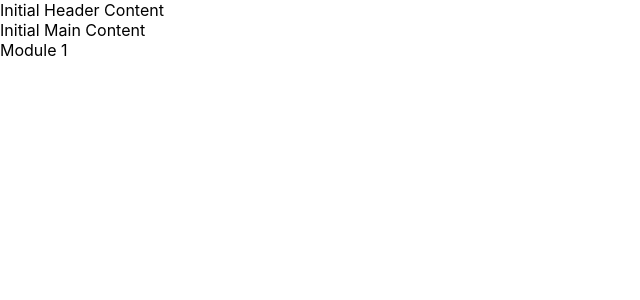
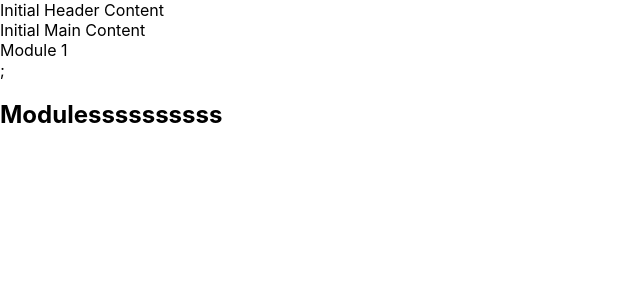
Before and after one commit to pooja12-dev/github_conflict, a React (Create React App) app: page / in a window 1280 px wide. Shown: the top 300 px of the page, without its empty margins (0-640 px from the left). Built offline with nearby package versions, Linux system fonts and the light colour scheme.

Commit message:
changed files:

```diff
--- a/src/Footer.js
+++ b/src/Footer.js
@@ -1,7 +1,11 @@
 import React from "react";
 
 const Footer = () => {
-  return <footer>Module 1</footer>;
+  return<> <footer>Module 1</footer>;
+  <h2>Modulessssssssss</h2>
+  </>
 };
 
 export default Footer;
+// This code defines a simple Footer component that returns a footer element with the text "Module 1".
+// It also includes an h2 element with the text "Modulessssss
```
